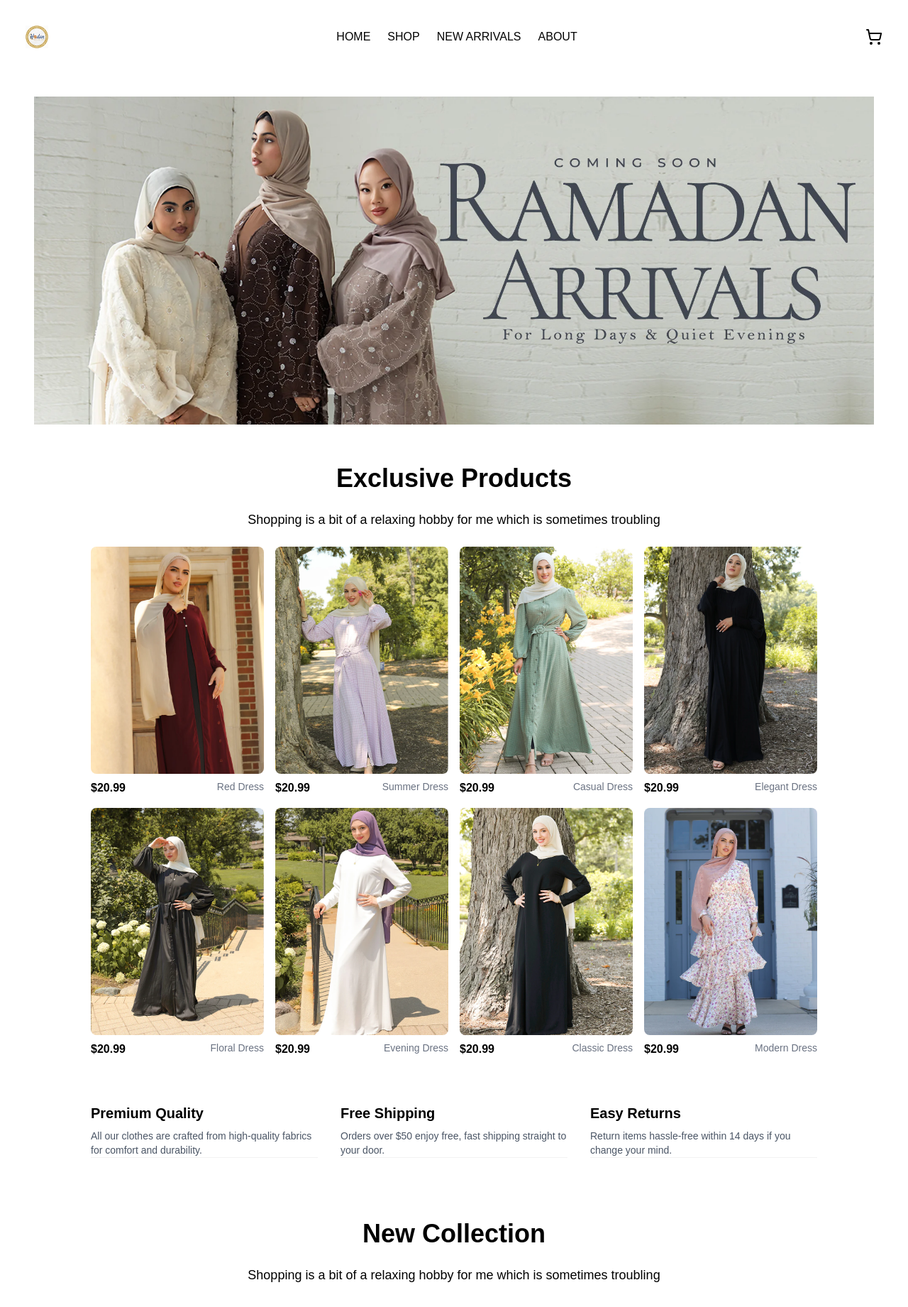
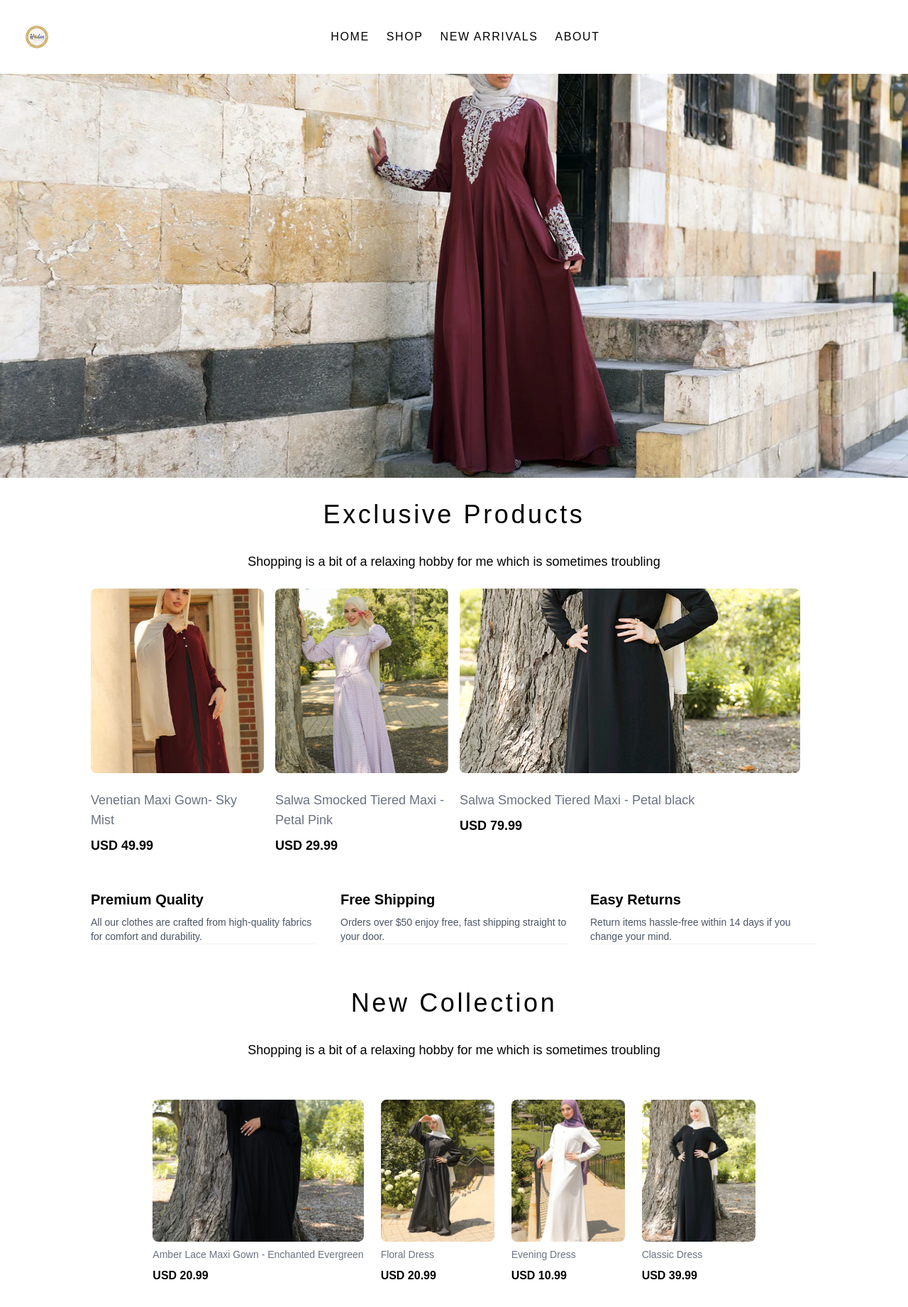
Before and after one commit to anwarisak/ecommerce, a React (Vite) app: page / in a window 1280 px wide. Shown: the whole page at 71% size. Built offline with nearby package versions, Linux system fonts and the light colour scheme; a web font is replaced by a local one.

Commit message:
added new feacture

```diff
--- a/index.html
+++ b/index.html
@@ -2,7 +2,7 @@
 <html lang="en">
   <head>
     <meta charset="UTF-8" />
-    <link rel="icon" type="image/svg+xml" href="/vite.svg" />
+    <link rel="icon" type="image/svg+xml" href="/src/assets/chess-queen.svg" />
     <meta name="viewport" content="width=device-width, initial-scale=1.0" />
     <title>ecommerce</title>
   </head>
--- a/src/components/home/Features.jsx
+++ b/src/components/home/Features.jsx
@@ -1,6 +1,6 @@
 const Features = () => {
   return (
-    <section className="w-full max-w-5xl mx-auto py-16 overflow-x-hidden">
+    <section className="w-full max-w-5xl mx-auto py-8 overflow-x-hidden">
       <div className=" flex flex-col md:flex-row justify-between items-center gap-8">
         {/* Feature 1 */}
         <div className="flex flex-col max-w-xs shadow-2xs">
--- a/src/components/home/Hero.jsx
+++ b/src/components/home/Hero.jsx
@@ -1,13 +1,13 @@
 import heroimage from "../../assets/hero.png";
 import logo from "../../assets/react.svg";
-import cover from "../../assets/cover.webp";
+import cover from "../../assets/cover1.webp";
 import { Star, Heart, ChessQueen } from "lucide-react";
 
 const Hero = () => {
   return (
     <section className="w-full w-screen mx-auto items-center overflow-x-hidden">
-      <div className="md:flex items-center justify-center bg-white-100 p-8 ">
-        <div className="hidden">
+      <div className="md:flex items-center justify-center bg-white-100">
+        {/* <div className="hidden">
           <h1 className="text-5xl w-100 font-bold uppercase ">
             Use Fashion Into Your All Colection
           </h1>
@@ -21,16 +21,10 @@ const Hero = () => {
           >
             Shop now
           </button>
-        </div>
-        <div className="mx-4">
-          <img
-            className=""
-            src={cover}
-            alt="hero"
-          />
-        </div>
+        </div> */}
+        <img className="" src={cover} alt="hero" />
 
-        <div className="hidden">
+        {/* <div className="hidden">
           <div className="flex justify-center items-center w-full h-18 md:w-50 rounded-lg shadow-lg gap-0 my-8">
             <Star />
             <p className="text-2xl mx-4 font-light uppercase">Favourite</p>
@@ -47,7 +41,7 @@ const Hero = () => {
             </h5>
             <p className="text-sm mx-4">our brand follow the proccess</p>
           </div>
-        </div>
+        </div> */}
       </div>
     </section>
   );
--- a/src/components/layout/Header.jsx
+++ b/src/components/layout/Header.jsx
@@ -9,15 +9,15 @@ const Header = () => {
       <div>
         <img className="w-8 h-8 object-cover" src={logo} alt="logo" />
       </div>
+        <p className="md:hidden text-lg font-extralight tracking-widest">hodan collaction</p>
       <ul className="hidden md:flex items-center gap-6">
         {Navlinks.map((navlink) => (
           <li key={navlink.id} className="cursor-pointer">
-            <Link to={navlink.path}>{navlink.label}</Link>
+            <Link className="tracking-widest" to={navlink.path}>{navlink.label}</Link>
           </li>
         ))}
       </ul>
       <div className="">
-        <ShoppingCart />
         <Menu className="md:hidden" />
       </div>
     </header>
--- /dev/null
+++ b/src/components/layout/NewArrivalsGrid.jsx
@@ -0,0 +1,28 @@
+import { productlist } from "../../index";
+
+const NewArrivalsGrid = () => {
+  return (
+    <div className="px-8 my-8">
+      <div className="flex justify-center gap-6 overflow-x-auto scrollbar-hide">
+        {productlist.slice(3, 7).map((product) => (
+          <div key={product.id} className="min-w-[160px] text-start">
+            <img
+              className="w-full h-50 object-cover rounded-lg"
+              src={product.img}
+              alt={product.name}
+            />
+
+            <div>
+              <span className="text-gray-500 text-sm block my-2">
+                {product.name}
+              </span>
+              <span className="font-semibold">USD {product.price}</span>
+            </div>
+          </div>
+        ))}
+      </div>
+    </div>
+  );
+};
+
+export default NewArrivalsGrid;
--- a/src/components/layout/ProductGrid.jsx
+++ b/src/components/layout/ProductGrid.jsx
@@ -1,20 +1,27 @@
 import imagecard from "../../assets/dress.avif";
 import { productlist } from "../../index";
 const ProductGrid = () => {
+  const products = productlist.slice(0, 3);
+
   return (
     <div className="px-8">
       <div className="grid grid-cols-2 md:grid-cols-4 gap-4 max-w-5xl mx-auto">
-        {productlist.map((product) => (
-          <div key={product.id} className="text-start">
+        {products.map((product, index) => (
+          <div
+            key={product.id}
+            className={`text-start ${
+              index === products.length - 1 ? "col-span-2" : ""
+            }`}
+          >
             <img
-              className="w-full h-80 object-cover rounded-lg"
+              className="w-120 h-65 object-cover rounded-lg"
               src={product.img}
               alt={product.name}
             />
 
-            <div className="mt-2 flex justify-between">
-              <span className="font-semibold">${product.price}</span>
-              <span className="text-gray-500 text-sm">{product.name}</span>
+            <div className="flex flex-col text-start my-4">
+              <span className="text-gray-500 text-lg my-2">{product.name}</span>
+              <span className="text-lg font-bold">USD {product.price}</span>
             </div>
           </div>
         ))}
@@ -23,5 +30,4 @@ const ProductGrid = () => {
   );
 };
 
-
 export default ProductGrid;
--- a/src/components/layout/Title.jsx
+++ b/src/components/layout/Title.jsx
@@ -2,8 +2,8 @@ const Title = ({ title, desc }) => {
   return (
     <section className="w-full max-w-5xl mx-auto flex justify-center text-center">
       <div className="mx-4">
-        <h1 className="text-4xl font-bold my-6">{title}</h1>
-        <p className="my-6 text-lg font-light">{desc}</p>
+        <h1 className="text-4xl font-light  my-8 tracking-widest">{title}</h1>
+        <p className="my-6 text-lg font-extralight">{desc}</p>
       </div>
     </section>
   );
--- a/src/index.js
+++ b/src/index.js
@@ -31,12 +31,12 @@ export const Navlinks = [
 ];
 
 export const productlist = [
-  { id: 1, img: abay1, price: 20.99, name: "Red Dress" },
-  { id: 2, img: abay2, price: 20.99, name: "Summer Dress" },
-  { id: 3, img: abay3, price: 20.99, name: "Casual Dress" },
-  { id: 4, img: abay4, price: 20.99, name: "Elegant Dress" },
+  { id: 1, img: abay1, price: 49.99, name: "Venetian Maxi Gown- Sky Mist" },
+  { id: 2, img: abay2, price: 29.99, name: "Salwa Smocked Tiered Maxi - Petal Pink" },
+  { id: 3, img: abay7, price: 79.99, name: "Salwa Smocked Tiered Maxi - Petal black" },
+  { id: 4, img: abay4, price: 20.99, name: "Amber Lace Maxi Gown - Enchanted Evergreen" },
   { id: 5, img: abay5, price: 20.99, name: "Floral Dress" },
-  { id: 6, img: abay6, price: 20.99, name: "Evening Dress" },
-  { id: 7, img: abay7, price: 20.99, name: "Classic Dress" },
-  { id: 8, img: abay8, price: 20.99, name: "Modern Dress" },
+  { id: 6, img: abay6, price: 10.99, name: "Evening Dress" },
+  { id: 7, img: abay7, price: 39.99, name: "Classic Dress" },
+  { id: 8, img: abay8, price: 99.99, name: "Modern Dress" },
 ];
--- a/src/pages/NewArrivals.jsx
+++ b/src/pages/NewArrivals.jsx
@@ -1,14 +1,17 @@
 import React from "react";
 import Title from "../components/layout/Title";
+import NewArrivalsGrid from "../components/layout/NewArrivalsGrid";
 
 const NewArrivals = () => {
-  return <div>
-
-       <Title
+  return (
+    <div>
+      <Title
         title="New Collection"
         desc="Shopping is a bit of a relaxing hobby for me which is sometimes troubling"
       />
-  </div>;
+      <NewArrivalsGrid />
+    </div>
+  );
 };
 
 export default NewArrivals;
```
Also changed, not shown: src/assets/chess-queen.svg (added), src/assets/cover1.webp (added).
